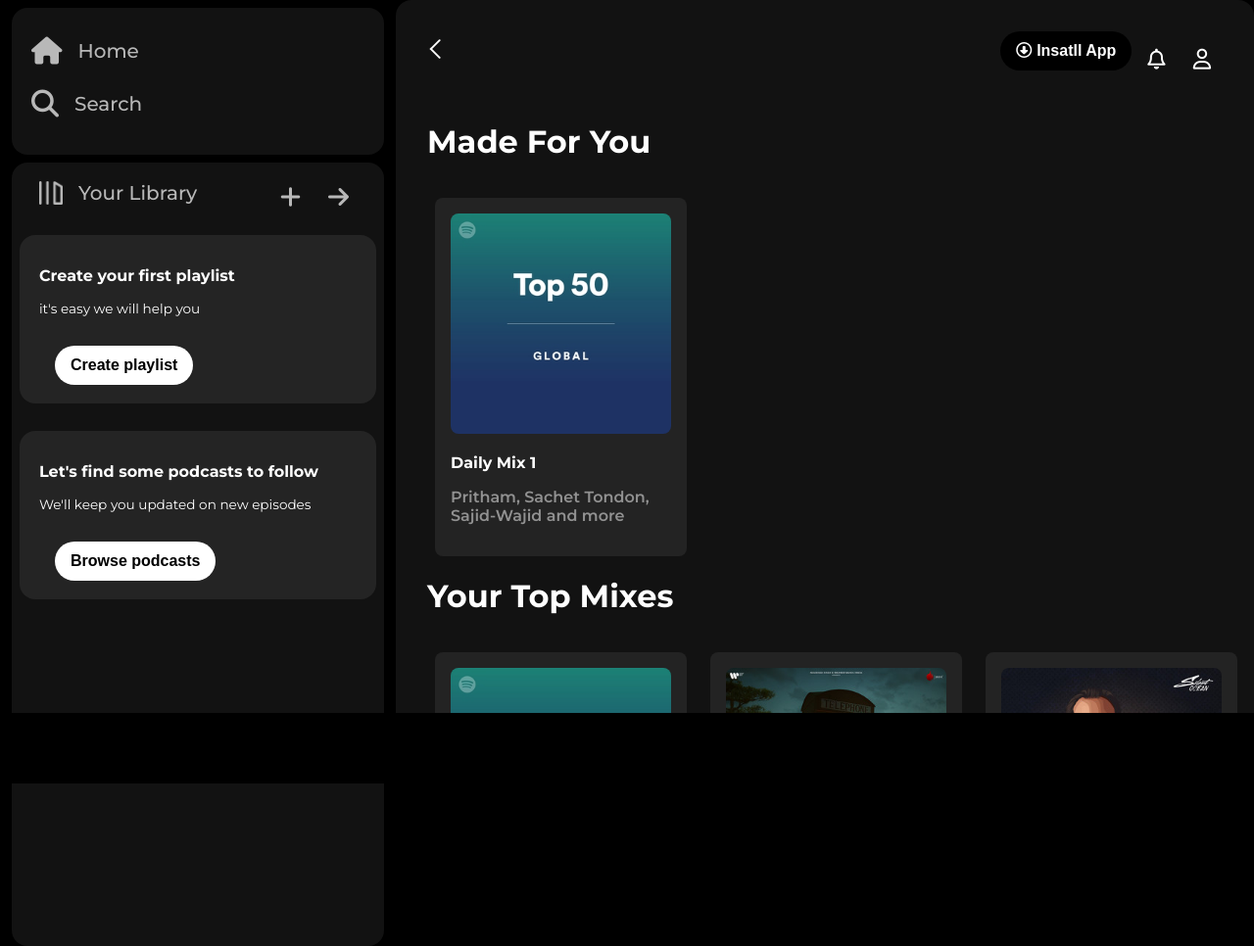
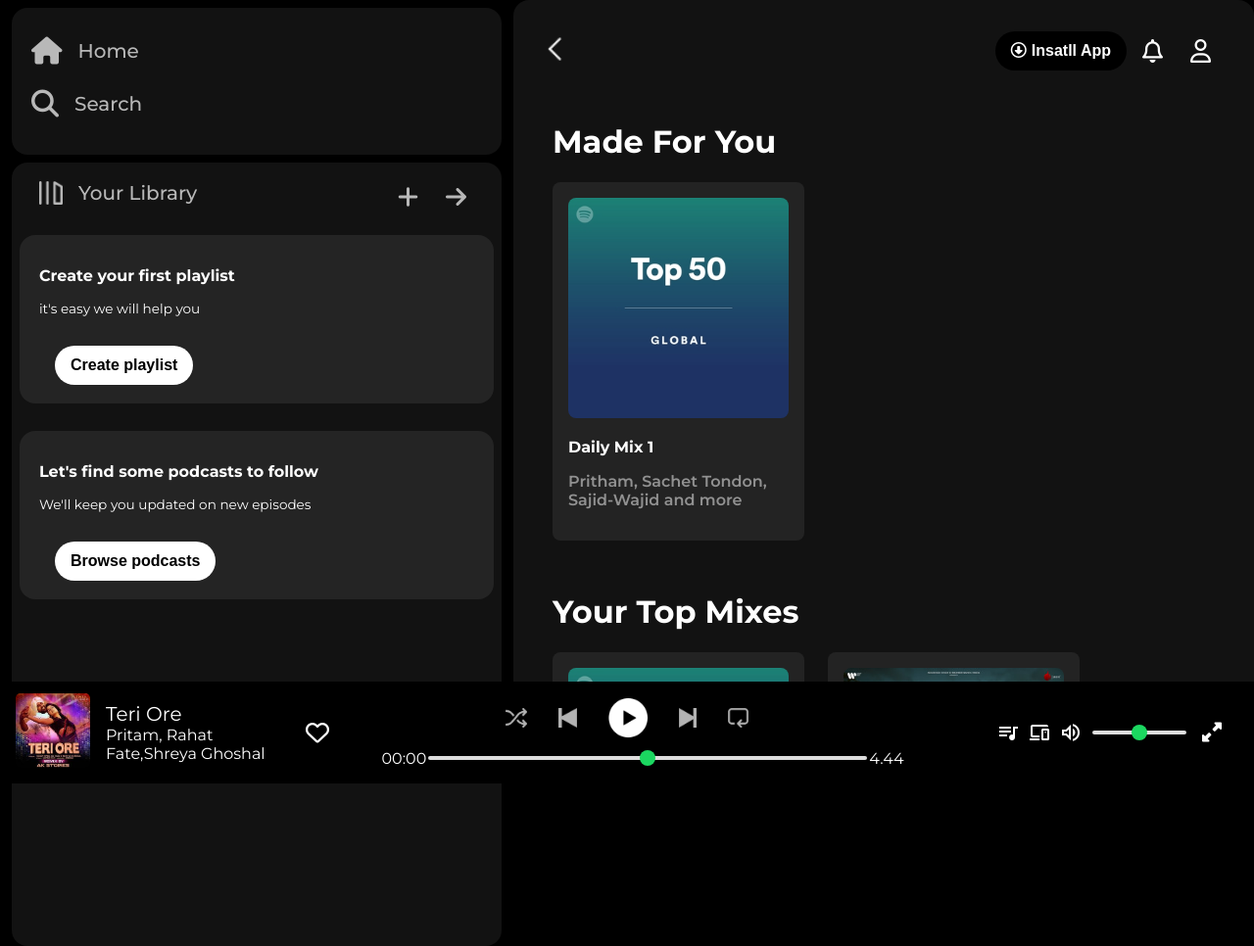
Before and after one commit to Yogeshjathar/Spotify, a plain HTML site: page index.html in a window 1280 px wide. Shown: the whole page at 98% size. Drawn offline with nearby package versions, Linux system fonts and the light colour scheme.

Commit message:
Music player updated structure and style

```diff
--- a/index.html
+++ b/index.html
@@ -9,6 +9,7 @@
     <link rel="stylesheet" href="style.css">
     <link rel="preconnect" href="https://fonts.googleapis.com">
     <link rel="preconnect" href="https://fonts.gstatic.com" crossorigin>
+    <link rel="stylesheet" href="https://fonts.googleapis.com/css2?family=Material+Symbols+Outlined:opsz,wght,FILL,GRAD@20..48,100..700,0..1,-50..200" />
     <link href="https://fonts.googleapis.com/css2?family=Montserrat:ital,wght@0,100..900;1,100..900&display=swap" rel="stylesheet">
 </head>
 <body>
@@ -62,6 +63,7 @@
                     <i class="fa-regular fa-user nav-item options_icon"></i>
                 </div>
             </div>
+
             <h1>Made For You</h1>
             <div class="cards_container">
                 <div class="card">
@@ -123,8 +125,45 @@
                     <p class="card-info">Pritham, Sachet Tondon, Sajid-Wajid and more</p>
                 </div>
             </div>
+
+            <div class="footer">
+                <div class="line"></div>
+            </div>
         </div>
-        <div class="music-player"></div>
+        <div class="music-player">
+            <div class="album">
+                <div class="album-img"><img src="./Assets/TeriOre.jpeg" alt=""></div>
+                <div class="curr-song-info">
+                    <a href="" class="song-name">Teri Ore</a>
+                    <br>
+                    <a href="" class="authors">Pritam, Rahat Fate,Shreya Ghoshal</a>
+                </div>
+                <i class="fa-regular fa-heart" style="font-size: 1.5rem;"></i>
+            </div>
+            <div class="player">
+                <div class="player-controls">
+                    <img src="./Assets/player_icon1.png" alt="" class="player-control-icon">
+                    <img src="./Assets/player_icon2.png" alt="" class="player-control-icon">
+                    <img src="./Assets/player_icon3.png" alt="" class="player-control-icon" style="height: 2.5rem; opacity: 1;">
+                    <img src="./Assets/player_icon4.png" alt="" class="player-control-icon">
+                    <img src="./Assets/player_icon5.png" alt="" class="player-control-icon">
+                </div>
+                <div class="playback-bar">
+                    <span class="curr-time">00:00</span>
+                    <input type="range" min="0" max="100" step="1" class="progress-bar middle-bar">
+                    <span class="tot-time">4.44</span>
+                </div>
+            </div>
+            <div class="controls">
+                <img src="" alt="">
+                <span class="material-symbols-outlined control-icons">queue_music</span>
+                <span class="material-symbols-outlined control-icons">devices</span>
+                <span class="material-symbols-outlined control-icons">volume_up</span>
+                <input type="range" min="1" max="100" step="1" class="progress-bar right-bar control-icons">
+                <img src="" alt="" class="control-icons">
+                <i class="fa-solid fa-up-right-and-down-left-from-center control-icons"></i>
+            </div>
+        </div>
     </div>
 </body>
 </html>
--- a/style.css
+++ b/style.css
@@ -15,7 +15,7 @@ body {
 
 .sidebar {
     background-color: #000;
-    width: 380px;
+    width: 500px;
     border-radius: 1rem; /* 1 rem = 16px */
     padding: 0.5rem 0.75rem;
 }
@@ -34,6 +34,10 @@ body {
     bottom: 0;
     width: 100%;
     height: 72px;
+    display: flex;
+    justify-content: center;
+    align-items: center;
+    padding: 1rem;
 }
 
 a {
@@ -142,6 +146,10 @@ a {
     width: fit-content;
 }
 
+.badge:hover {
+    cursor: pointer;
+}
+
 .sticky_nav {
     position: sticky;
     top: 0;
@@ -150,10 +158,16 @@ a {
     justify-content: space-between;
     align-items: center;
     padding: 1rem 0 1rem 0;
+    z-index: 10;
 }
 
 .sticky_icons {
     margin-left: 0.75rem;
+}
+
+.sticky_icons img{
+    padding-right: 1.25rem;
+    height: 1.75rem;
 }
 
 .sticky_options {
@@ -163,8 +177,8 @@ a {
 }
 
 .options_icon{
-    padding: 1rem 0.75rem 0 0;
-    font-size: 1.31rem;
+    padding: 0 0.75rem 0 0;
+    font-size: 1.5rem;
 }
 
 .nav-item {
@@ -193,8 +207,13 @@ a {
     width: 225px;
     border-radius: 0.5rem;
     padding: 1rem;
-    margin-left: 1.5rem;
-    margin-top: 1rem;
+    margin: 0 0 2rem 1.5rem;
+}
+
+.card:hover {
+    cursor: pointer;
+    background-color: #2e2e2e;
+    transition: 0.3s ease;
 }
 
 .card-img {
@@ -213,5 +232,117 @@ a {
 }
 
 .main-content h1{
-    padding-left: 1rem;
+    padding-left: 1.5rem;
 }
+
+.footer {
+    height: 300px;
+    display: flex;
+    justify-content: center;
+    align-items: center;
+}
+
+.line {
+    height: 30%;
+    width: 90%;
+    border-top: 1px solid #fff;
+    opacity: 0.4;
+}
+
+.album {
+    width: 25%;
+}
+
+.player {
+    width: 50%;
+}
+
+.controls {
+    width: 25%;
+}
+
+.player-controls {
+    display: flex;
+    justify-content: center;
+    align-items: center;
+    margin-bottom: 0.75rem;
+}
+
+.player-control-icon {
+    height: 1.25rem;
+    margin-right: 2rem;
+    opacity: 0.7;
+}
+
+.player-control-icon:hover {
+    opacity: 1;
+}
+
+.playback-bar {
+    display: flex;
+    justify-content: center;
+    align-items: center;
+}
+
+.middle-bar {
+    width: 70%;
+    appearance: none;
+    background-color: transparent;
+    cursor: pointer;
+}
+
+.progress-bar::-webkit-slider-runnable-track {
+    background-color: #ddd;
+    border-radius: 2rem;
+    height: 0.3rem;
+}
+
+.progress-bar::-webkit-slider-thumb {
+    appearance: none;
+    background-color: #1bd760;
+    height: 1rem;
+    width: 1rem;
+    border-radius: 50%;
+    margin-top: -6px;
+}
+
+.album {
+    display: flex;
+    align-items: center;
+}
+
+.album img {
+    height: 76px;
+    border-radius: 0.3rem;
+}
+
+.curr-song-info {
+    margin: 0 1rem 0;
+}
+
+.curr-song-info a:hover{
+    text-decoration: underline;
+}
+
+.song-name {
+    font-size: 1.25rem;
+    font-weight: 400;
+}
+
+.controls {
+    display: flex;
+    justify-content: center;
+    align-items: center;
+}
+
+.control-icons {
+    margin-right: 0.5rem;
+    font-size: 1.25rem;
+}
+
+.right-bar {
+    width: 30%;
+    appearance: none;
+    background-color: transparent;
+    cursor: pointer;
+}
```
Also changed, not shown: Assets/TeriOre.jpeg (added).
